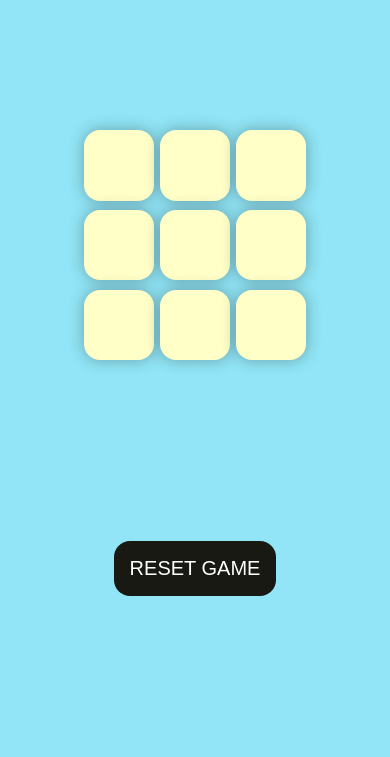
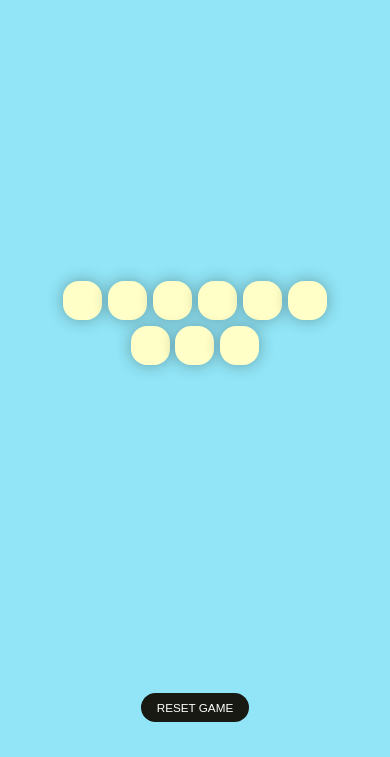
Before and after one commit to BhupalReddySama262318/TIC-TAC-TOE, a plain HTML site: page index.html in a window 390 px wide. Shown: the part 87-844 px from the top of the page. Drawn offline with Linux system fonts and the light colour scheme.

Commit message:
fit to screen

```diff
--- a/style.css
+++ b/style.css
@@ -1,4 +1,4 @@
-*{
+/* *{
     margin: 0;
     padding: 0;
 }
@@ -79,4 +79,127 @@ body{
 
 .change{
     color: green;
+} */
+
+* {
+    margin: 0;
+    padding: 0;
+    box-sizing: border-box; /* Ensure padding and border don't increase element size */
 }
+
+body {
+    background-color: #91E5F6;
+    text-align: center;
+    font-family: Arial, sans-serif; /* Specify a fallback font */
+    min-height: 100vh; /* Ensure body takes up at least the full viewport height */
+    display: flex;
+    justify-content: center;
+    align-items: center;
+}
+
+.container {
+    height: 80vh; /* Adjusted for better centering */
+    display: flex;
+    justify-content: center;
+    align-items: center;
+}
+
+.game {
+    width: 80%; /* Adjusted for better responsiveness */
+    max-width: 60vmin; /* Limit maximum size for very large screens */
+    display: flex;
+    flex-wrap: wrap;
+    justify-content: center;
+    align-items: center;
+    gap: 1.5vmin;
+}
+
+.box {
+    height: 18vmin;
+    width: 18vmin;
+    border-radius: 1rem;
+    border: none;
+    box-shadow: 0 0 1rem rgba(0,0,0,0.3);
+    font-size: 8vmin;
+    color: red;
+    background-color: #ffffc7;
+    display: flex;
+    justify-content: center;
+    align-items: center;
+}
+
+#reset-btn,
+#new-btn {
+    padding: 1rem 2rem; /* Improved padding for buttons */
+    font-size: 2vmin; /* Adjusted font size relative to viewport */
+    background-color: #191913;
+    color: #fff;
+    border-radius: 1rem;
+    border: none;
+    margin-top: 2rem; /* Added margin for spacing */
+    cursor: pointer;
+}
+
+#msg {
+    color: gold;
+    font-size: 10vmin; /* Adjusted font size relative to viewport */
+    margin-top: 2rem; /* Added margin for spacing */
+}
+
+.msg-container {
+    display: flex;
+    justify-content: center;
+    align-items: center;
+    flex-direction: column;
+    gap: 2rem; /* Adjusted gap between elements */
+}
+
+.hide {
+    display: none;
+}
+
+.hide1 {
+    display: none;
+}
+
+.change {
+    color: green;
+}
+
+@media (max-width: 768px) {
+    .game {
+        max-width: 80vmin; /* Adjust maximum width for smaller screens */
+    }
+
+    .box {
+        height: 12vmin; /* Adjusted box size for smaller screens */
+        width: 12vmin;
+        font-size: 5vmin; /* Adjusted font size for smaller screens */
+    }
+
+    #msg {
+        font-size: 7vmin; /* Adjusted font size for smaller screens */
+    }
+}
+
+@media (max-width: 480px) {
+    .game {
+        max-width: 90vmin; /* Adjust maximum width for very small screens */
+    }
+
+    .box {
+        height: 10vmin; /* Further reduced box size for very small screens */
+        width: 10vmin;
+        font-size: 4vmin; /* Further reduced font size for very small screens */
+    }
+
+    #msg {
+        font-size: 5vmin; /* Further reduced font size for very small screens */
+    }
+
+    #reset-btn,
+    #new-btn {
+        font-size: 3vmin; /* Adjusted button font size for very small screens */
+        padding: 0.5rem 1rem; /* Adjusted button padding for very small screens */
+    }
+}
```
